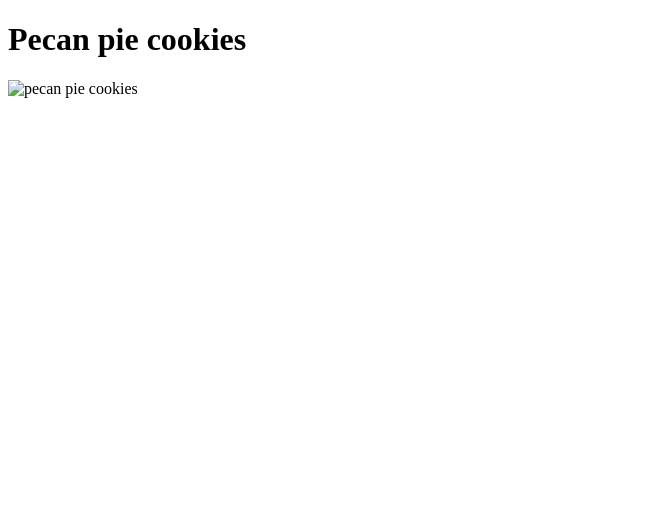
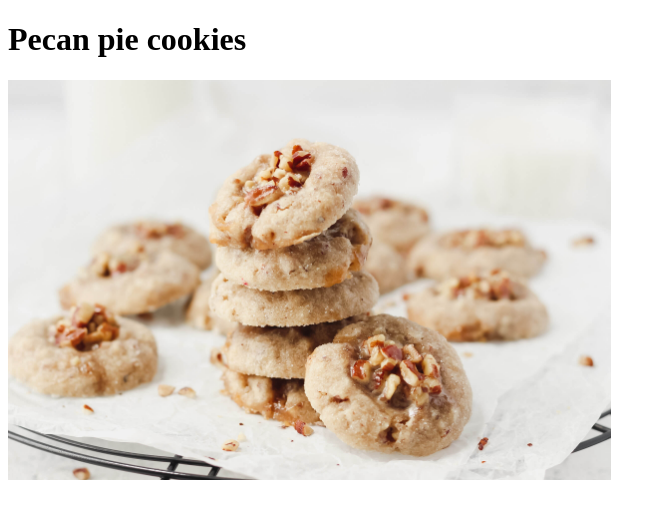
Before and after one commit to pav-nk/odin-recipes, a plain HTML site: page recipes/pecan_pie_cookies.html in a window 1280 px wide. Shown: the whole page, without its empty margins (0-666 px from the left). Drawn offline with Linux system fonts and the light colour scheme.

Commit message:
feat: added style.css

```diff
--- a/recipes/pecan_pie_cookies.html
+++ b/recipes/pecan_pie_cookies.html
@@ -4,12 +4,13 @@
 <head>
     <meta charset="UTF-8">
     <meta name="viewport" content="width=device-width, initial-scale=1.0">
+    <link rel="stylesheet" href="../style.css">
     <title>Pecan pie cookies</title>
 </head>
 
 <body>
     <h1>Pecan pie cookies</h1>
-    <img src="../images/pecan_pie_ cookies.jpg" alt="pecan pie cookies">
+    <img src="../images/pecan_pie_cookies.jpg" alt="pecan pie cookies">
 </body>
 
 </html>
--- /dev/null
+++ b/style.css
@@ -0,0 +1,7 @@
+* {
+    box-sizing: border-box;
+}
+
+img {
+    max-height: 50vh;
+}
```
Also changed, not shown: index.html (+1 -0 lines), recipes/chocolate_crinkle_cookies.html (+1 -0 lines), recipes/peppermint_meringues.html (+1 -0 lines), recipes/russian_tea_cakes.html (+1 -0 lines), recipes/soft_ginger_cookies.html (+1 -0 lines).
